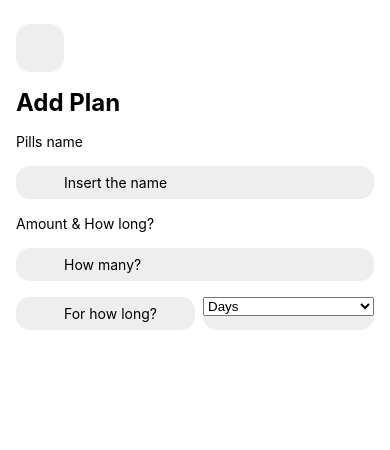
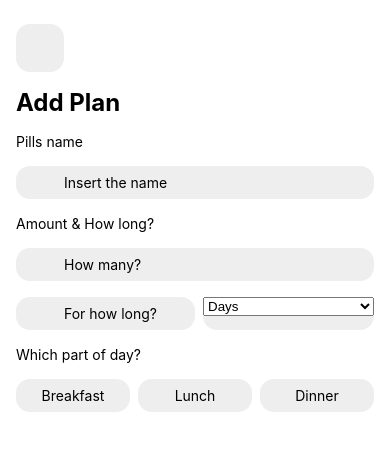
Before and after one commit to DavideMono/pills-reminder, a React Native app: screen /Plan in a window 390 px wide. Shown: the top 450 px of the page. Built offline with nearby package versions, Linux system fonts and the light colour scheme; some icons are missing.

Commit message:
feat(plan): add eat time integration

```diff
--- a/src/lib/constant.ts
+++ b/src/lib/constant.ts
@@ -1,3 +1,5 @@
+import { DayEatTime } from 'src/lib/types'
+
 export const LIGHT_COLOR = '#9B9B9B'
 export const STRONG_COLOR = '#0A0909'
 export const BACKGROUND_COLOR = '#EEEEEE'
@@ -10,3 +12,5 @@ export const BACKGROUND_SECONDARY = '#F3F6C8'
 
 export const STORE_PILLS_KEY = '@pills'
 export const STORE_NAME_KEY = '@name'
+
+export const EAT_TIMES: DayEatTime[] = ['breakfast', 'lunch', 'dinner']
--- a/src/pages/Plan.tsx
+++ b/src/pages/Plan.tsx
@@ -1,9 +1,10 @@
-import React, { useMemo, useState, VFC } from 'react'
-import { StyleSheet, Text, View } from 'react-native'
+import React, { useCallback, useMemo, useState, VFC } from 'react'
+import { StyleProp, StyleSheet, Text, View, ViewStyle } from 'react-native'
 import { NativeStackScreenProps } from '@react-navigation/native-stack'
+import { EAT_TIMES } from 'src/lib/constant'
 import { COMMON_STYLE } from 'src/lib/styles'
-import { ScreenList, TIME_AMOUNT_MEASURE_LABELS, TimeAmountMeasure } from 'src/lib/types'
-import { enumToOptions } from 'src/lib/utils'
+import { DayEatTime, ScreenList, ThemeColor, TIME_AMOUNT_MEASURE_LABELS, TimeAmountMeasure } from 'src/lib/types'
+import { capitalize, enumToOptions } from 'src/lib/utils'
 import DismissKeyboardView from 'src/components/DismissKeyboardView'
 import Button from 'src/components/Button'
 import Input from 'src/components/Input'
@@ -14,7 +15,18 @@ const Plan: VFC<NativeStackScreenProps<ScreenList, 'Plan'>> = (props) => {
   const [amount, setAmount] = useState<string>('')
   const [timeAmount, setTimeAmount] = useState<string>('')
   const [timeAmountMeasure, setTimeAmountMeasure] = useState<TimeAmountMeasure>('days')
+  const [eatTimes, setEatTimes] = useState<DayEatTime[]>([])
   const timeAmountMeasureOptions = useMemo(() => enumToOptions(TIME_AMOUNT_MEASURE_LABELS), [])
+
+  const onEatToggle = useCallback((eatTime: DayEatTime) => {
+    setEatTimes((prev) => {
+      const index = prev.findIndex((e) => e === eatTime)
+      const next = [...prev]
+      if (index === -1) next.push(eatTime)
+      else next.splice(index, 1)
+      return next
+    })
+  }, [])
 
   return (
     <DismissKeyboardView>
@@ -50,6 +62,19 @@ const Plan: VFC<NativeStackScreenProps<ScreenList, 'Plan'>> = (props) => {
           rootStyle={[styles.flexBig, styles.rightSpacer]}
         />
       </View>
+      <Text style={styles.component}>Which part of day?</Text>
+      <View style={[styles.component, styles.flexContainer]}>
+        {EAT_TIMES.map((eat, index, array) => {
+          const text = capitalize(eat)
+          const color: ThemeColor = eatTimes.includes(eat) ? 'primary' : 'default'
+          const style: StyleProp<ViewStyle> = [styles.flexBig, { justifyContent: 'center' }]
+          const isNotFirst = index !== 0
+          const isNotLast = index !== array.length - 1
+          if (isNotFirst) style.push(styles.rightSpacer)
+          if (isNotLast) style.push(styles.leftSpacer)
+          return <Button key={index} styleRoot={style} onPress={() => onEatToggle(eat)} text={text} color={color} />
+        })}
+      </View>
     </DismissKeyboardView>
   )
 }
```
